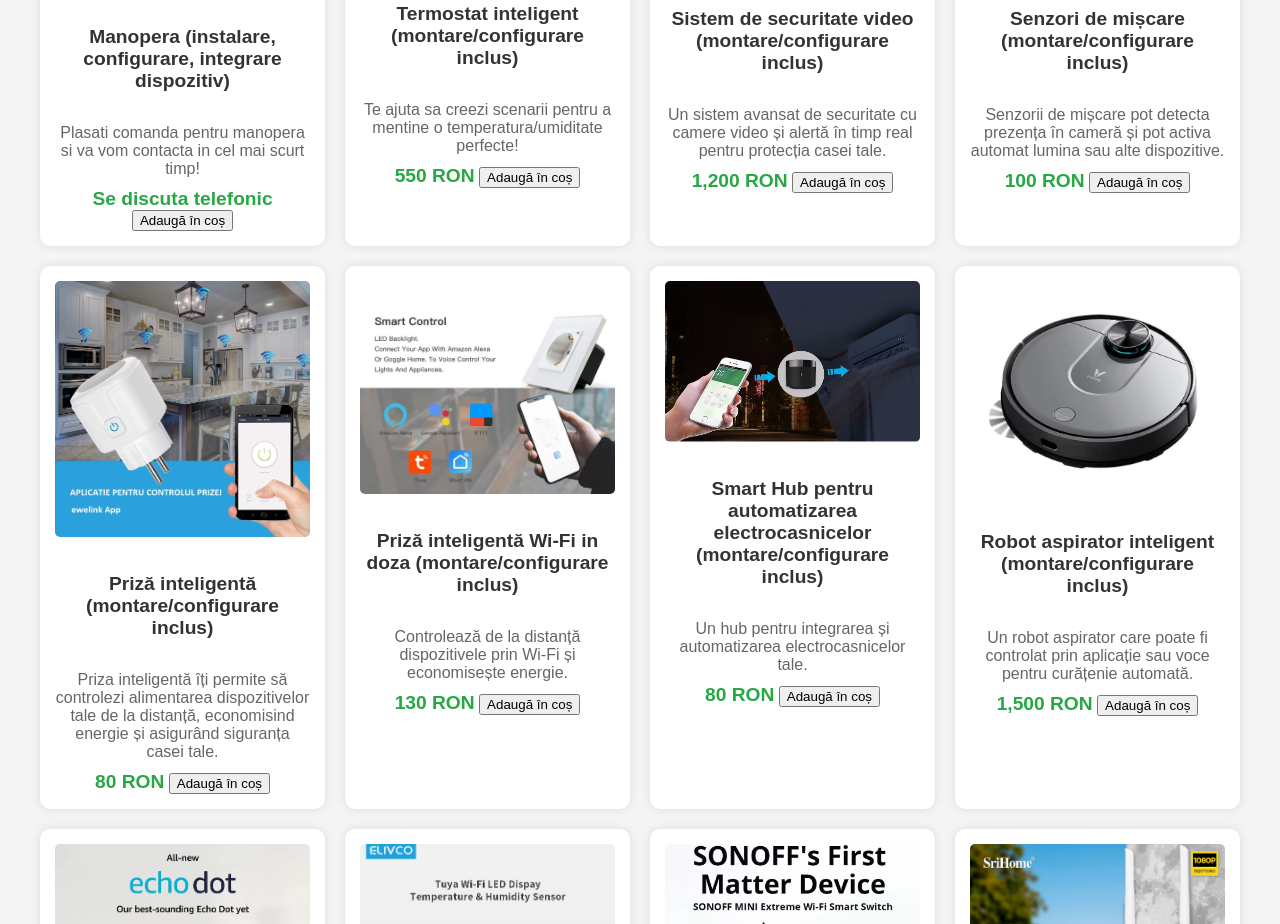
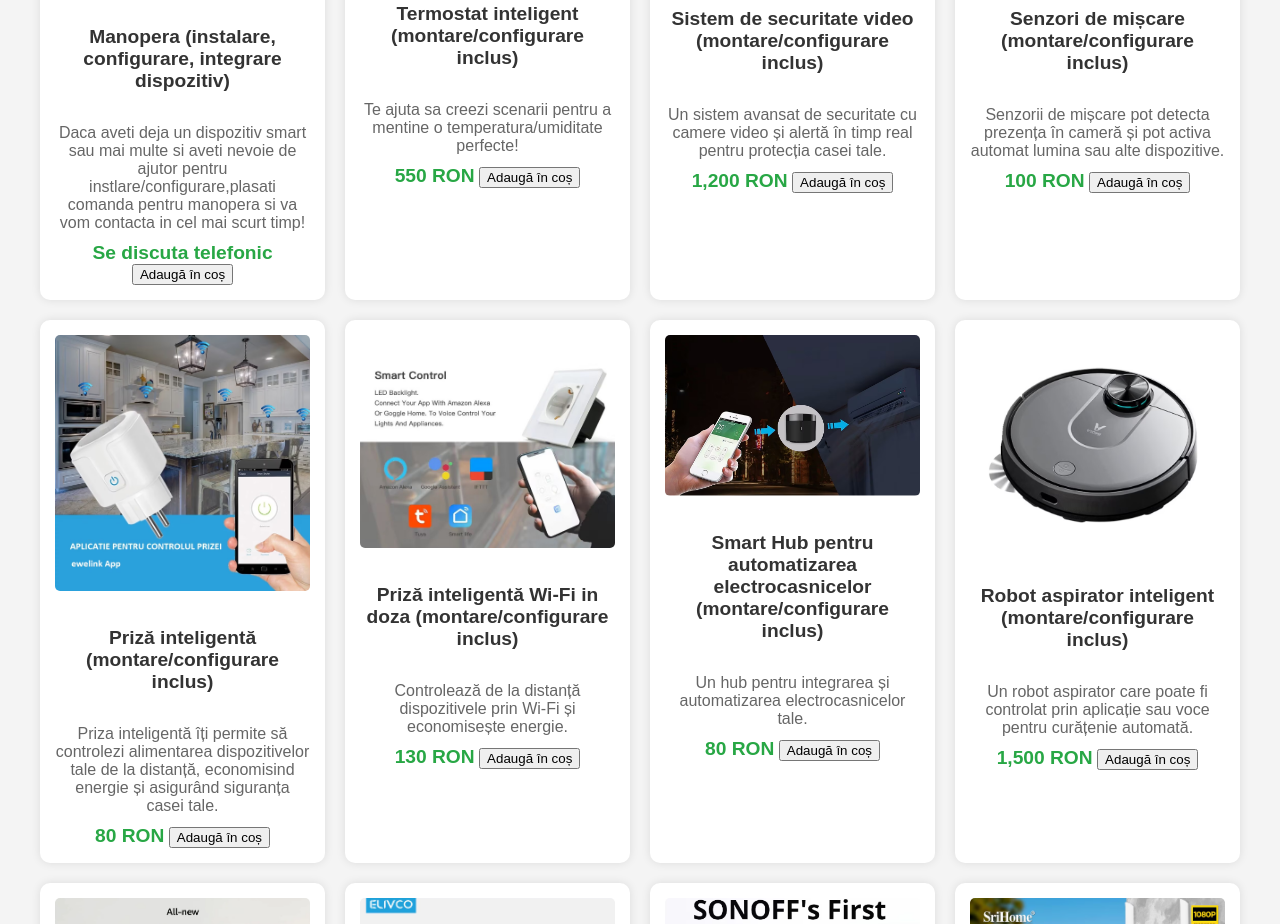
Before and after one commit to nenciug/teste, a plain HTML site: page produse.html in a window 1280 px wide. Shown: the part 877-1801 px from the top of the page. Drawn offline with Linux system fonts and the light colour scheme.

Commit message:
Update produse.html

```diff
--- a/produse.html
+++ b/produse.html
@@ -332,7 +332,7 @@
                 <img src="manopera.png" alt="Manopera" class="product-image">
                 <div class="product-info">
                     <h5>Manopera (instalare, configurare, integrare dispozitiv)</h5>
-                    <p>Plasati comanda pentru manopera si va vom contacta in cel mai scurt timp!</p>
+                    <p>Daca aveti deja un dispozitiv smart sau mai multe si aveti nevoie de ajutor pentru instlare/configurare,plasati comanda pentru manopera si va vom contacta in cel mai scurt timp!</p>
                     <span class="product-price">Se discuta telefonic</span>
                     <button onclick="addToCart('Manopera', 0)">Adaugă în coș</button>
                 </div>
```
